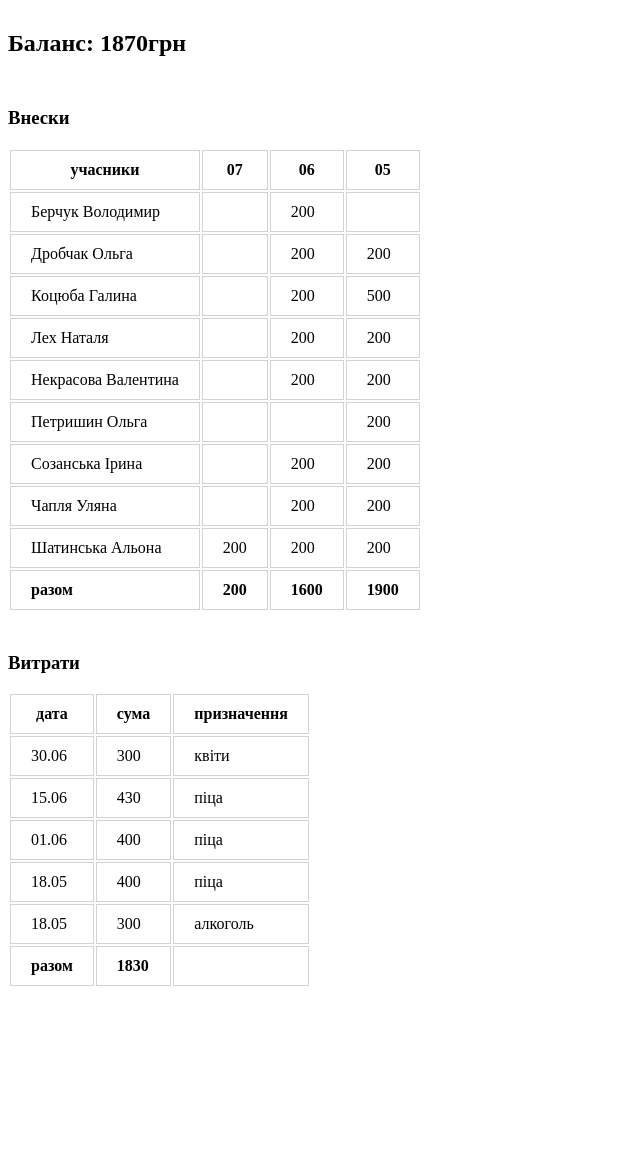
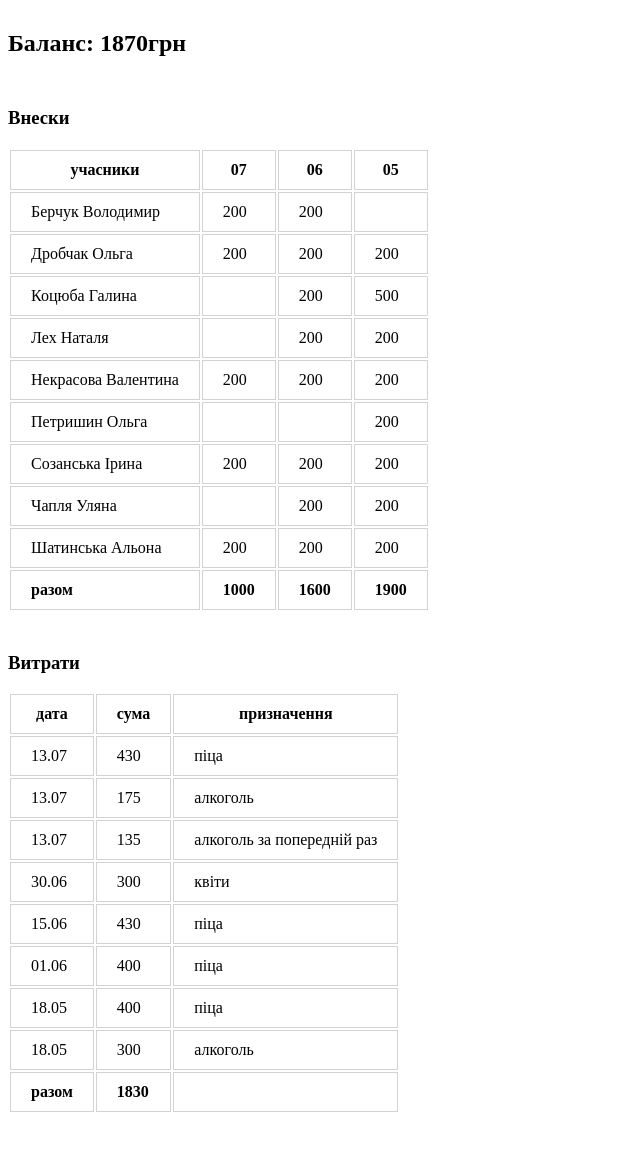
Before and after one commit to shatynska/money.psypra.com, a PHP site: page / in a window 1280 px wide. Shown: the whole page, without its empty margins (0-640 px from the left). Before the commit the page ends 986 px from the top, so only its background shows below. Run offline with PHP 8.4, Linux system fonts and the light colour scheme.

Commit message:
Update data for a fortnight

```diff
--- a/public/index.php
+++ b/public/index.php
@@ -46,7 +46,7 @@
                     Берчук Володимир
                 </td>
                 <td>
-
+                    200
                 </td>
                 <td>
                     200
@@ -60,7 +60,7 @@
                     Дробчак Ольга
                 </td>
                 <td>
-
+                    200
                 </td>
                 <td>
                     200
@@ -102,7 +102,7 @@
                     Некрасова Валентина
                 </td>
                 <td>
-
+                    200
                 </td>
                 <td>
                     200
@@ -130,7 +130,7 @@
                     Созанська Ірина
                 </td>
                 <td>
-
+                    200
                 </td>
                 <td>
                     200
@@ -172,7 +172,7 @@
                     <b>разом</b>
                 </td>
                 <td>
-                    <b>200<b>
+                    <b>1000<b>
                 </td>
                 <td>
                     <b>1600<b>
@@ -201,6 +201,39 @@
             </tr>
         </thead>
         <tbody>
+            <tr>
+                <td>
+                     13.07
+                </td>
+                <td>
+                    430
+                </td>
+                <td>
+                    піца
+                </td>
+            </tr>
+            <tr>
+                <td>
+                     13.07
+                </td>
+                <td>
+                    175
+                </td>
+                <td>
+                    алкоголь
+                </td>
+            </tr>
+            <tr>
+                <td>
+                     13.07
+                </td>
+                <td>
+                    135
+                </td>
+                <td>
+                    алкоголь за попередній раз
+                </td>
+            </tr>
             <tr>
                 <td>
                      30.06
```
